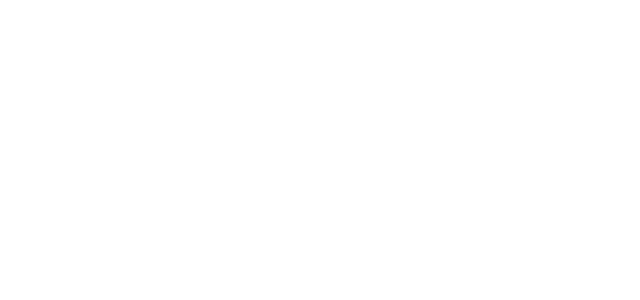
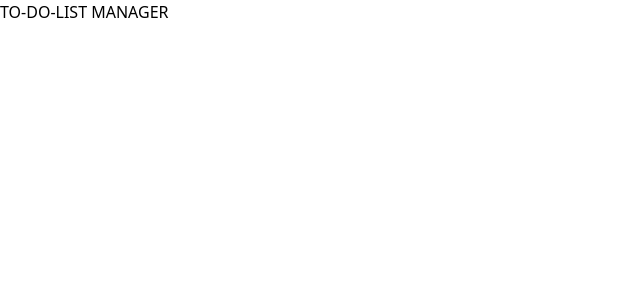
Before and after one commit to Chingkeziah/To-Do-List-Manager, a React (Vite) app: page /Todo in a window 1280 px wide. Before the commit this address had no page. Shown: the top 300 px of the page, without its empty margins (0-640 px from the left). Built offline with nearby package versions, Linux system fonts and the light colour scheme.

Commit message:
perf: :art: renamed file to avoid syntax error

```diff
--- a/src/App.jsx
+++ b/src/App.jsx
@@ -1,8 +1,6 @@
 import React from 'react'
 import Home from './Components/Pages/Home';
-import Header from './Components/Layout/Header';
-import Footer from './Components/Layout/Footer';
-import Todo from './Components/Pages/To-do';
+import Todo from './Components/Pages/Todo';
 import { BrowserRouter as Router, Routes, Route } from 'react-router-dom';
 
 function App() {
@@ -11,7 +9,7 @@
       <Router>
         <Routes>
           <Route path="/" element={<Home />} />
-          <Route path="/to-do" element={<to-do />} />
+          <Route path="/Todo" element={<Todo />} />
         </Routes>
       </Router>
     </>
--- a/src/Components/Pages/To-do.jsx
+++ b/src/Components/Pages/Todo.jsx
@@ -1,9 +1,10 @@
-import React from 'react'
+import React from 'react';
+
 
 function Todo() {
   return (
     <>
-        <h1 items-start>TO-DO-LIST MANAGER</h1>
+        <h1>TO-DO-LIST MANAGER</h1>
 
     </>
   )
```
